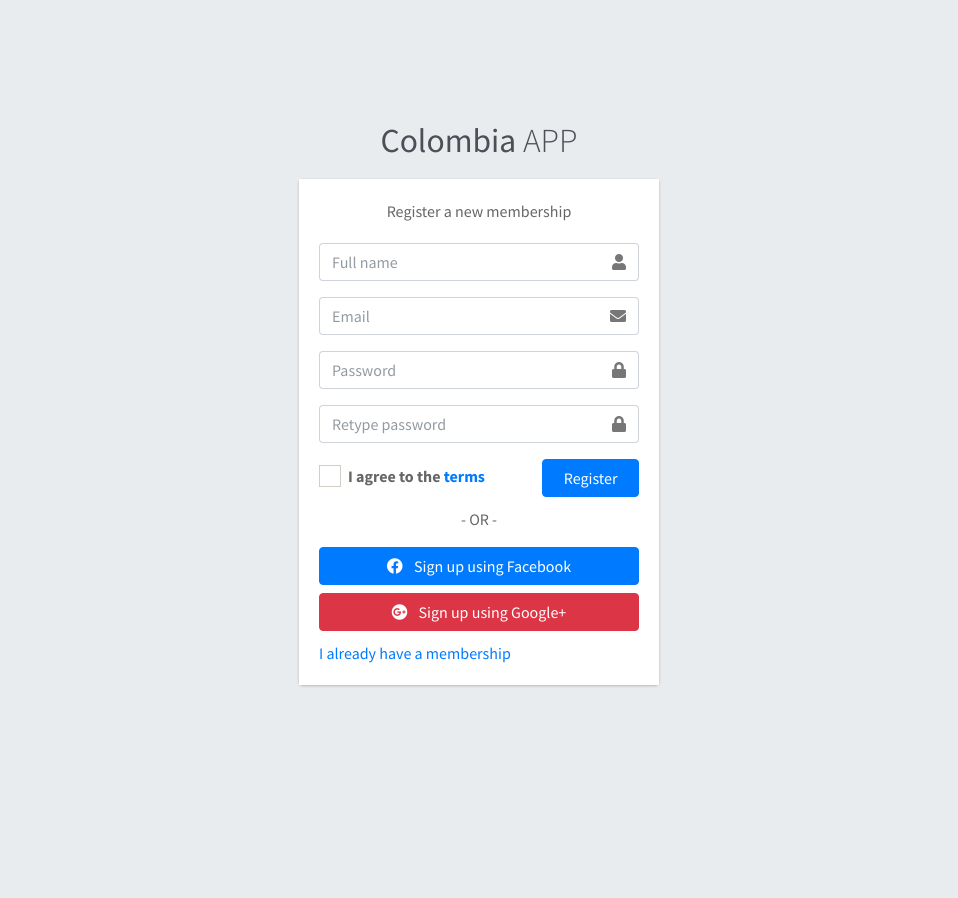
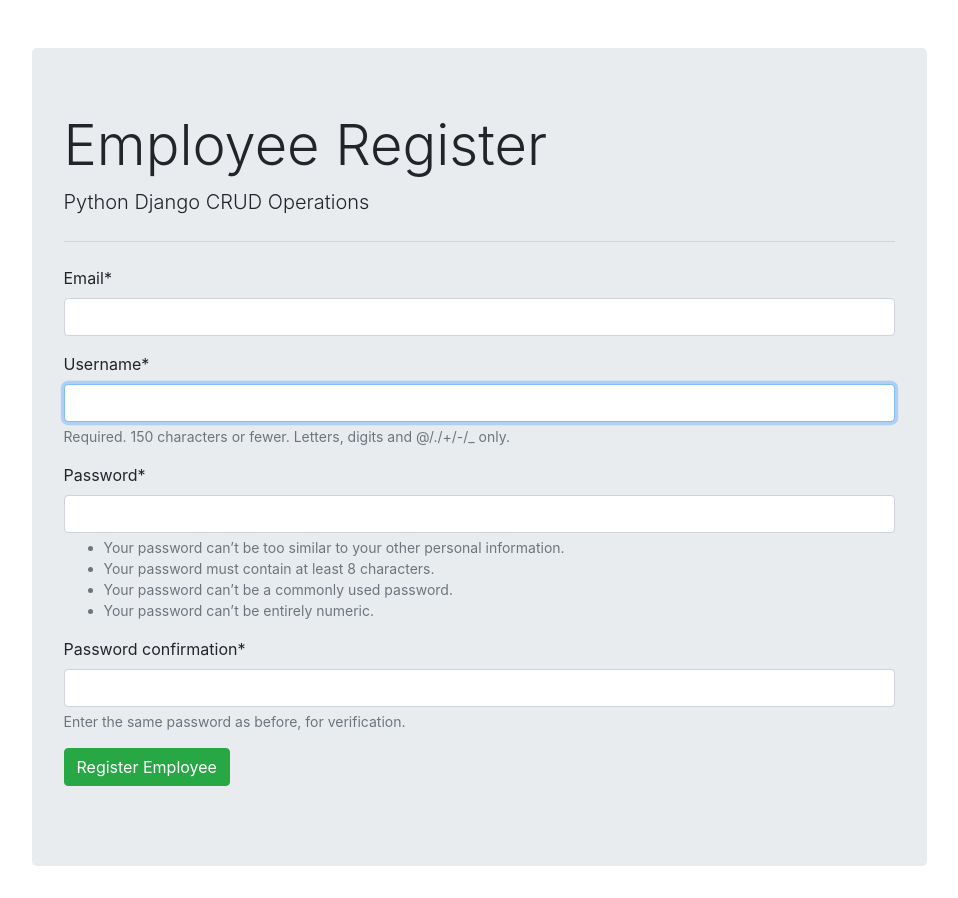
Before and after one commit to prajan11/django-postgresql-crud, a Django app: template employee_register/templates/employee_register/auth/register.html in a window 1280 px wide. Shown: the whole page, without its empty margins (161-1119 px from the left). Before the commit the page ends 687 px from the top, so only its background shows below. Run offline with Django 3.2, Linux system fonts and the light colour scheme; the template is opened without the code that fills it: values that come from a table or form of the project are taken from there, others are empty; some libraries are stand-ins or nearby versions.

Commit message:
Custom User Registration Done

```diff
--- a/employee_project/urls.py
+++ b/employee_project/urls.py
@@ -17,9 +17,11 @@
 from django.urls import path, include
 from django.conf import settings
 from django.conf.urls.static import static
+from employee_register import views
 
 urlpatterns = [
     path('admin/', admin.site.urls),
+    path('register/', views.register, name="register"),
     path('employee/', include('employee_register.urls'))
 ]
 
--- a/employee_register/forms.py
+++ b/employee_register/forms.py
@@ -1,5 +1,9 @@
 from django import forms
 from .models import Employee
+from django.contrib.auth import login, authenticate
+from django.contrib.auth.forms import UserCreationForm
+from django.db import models
+from django.contrib.auth.models import User
 
 class EmployeeForm(forms.ModelForm):
 
@@ -20,3 +24,10 @@
         self.fields['position'].empty_label = "Select Position"
         self.fields['emp_code'].required = False
         # self.fields['image'].required = False
+
+class RegisterForm(UserCreationForm):
+    email = forms.EmailField()
+
+    class Meta:
+        model = User
+        fields =fields = ('email', 'username', 'password1', 'password2')
--- a/employee_register/templates/employee_register/auth/register.html
+++ b/employee_register/templates/employee_register/auth/register.html
@@ -1,109 +1,14 @@
+{% extends 'employee_register/base.html' %}
+{% load crispy_forms_tags %}
 
-<!DOCTYPE html>
-<html>
-<head>
-    {% load static %}
-  <meta charset="utf-8">
-  <meta http-equiv="X-UA-Compatible" content="IE=edge">
-  <title>Colombia App | Registration Page</title>
-  <!-- Tell the browser to be responsive to screen width -->
-  <meta name="viewport" content="width=device-width, initial-scale=1">
+{% block content %}
 
-  <!-- Font Awesome -->
-  <link rel="stylesheet" href="{% static 'plugins/fontawesome-free/css/all.min.css' %}">
-  <!-- Ionicons -->
-  <link rel="stylesheet" href="https://code.ionicframework.com/ionicons/2.0.1/css/ionicons.min.css">
-  <!-- icheck bootstrap -->
-  <link rel="stylesheet" href="{% static 'plugins/icheck-bootstrap/icheck-bootstrap.min.css' %}">
-  <!-- Theme style -->
-  <link rel="stylesheet" href="{% static 'dist/css/adminlte.min.css' %}">
-  <!-- Google Font: Source Sans Pro -->
-  <link href="https://fonts.googleapis.com/css?family=Source+Sans+Pro:300,400,400i,700" rel="stylesheet">
-</head>
-<body class="hold-transition register-page">
-<div class="register-box">
-  <div class="register-logo">
-    <a href="../../index2.html"><b>Colombia</b> APP</a>
-  </div>
+  <form action="" method="POST" class="form-group">
+    {% csrf_token %}
+      {{ form|crispy }}
 
-  <div class="card">
-    <div class="card-body register-card-body">
-      <p class="login-box-msg">Register a new membership</p>
+      <button type="submit" class="btn btn-success">Register Employee</button>
 
-      <form action="../../index.html" method="post">
-        <div class="input-group mb-3">
-          <input type="text" class="form-control" placeholder="Full name">
-          <div class="input-group-append">
-            <div class="input-group-text">
-              <span class="fas fa-user"></span>
-            </div>
-          </div>
-        </div>
-        <div class="input-group mb-3">
-          <input type="email" class="form-control" placeholder="Email">
-          <div class="input-group-append">
-            <div class="input-group-text">
-              <span class="fas fa-envelope"></span>
-            </div>
-          </div>
-        </div>
-        <div class="input-group mb-3">
-          <input type="password" class="form-control" placeholder="Password">
-          <div class="input-group-append">
-            <div class="input-group-text">
-              <span class="fas fa-lock"></span>
-            </div>
-          </div>
-        </div>
-        <div class="input-group mb-3">
-          <input type="password" class="form-control" placeholder="Retype password">
-          <div class="input-group-append">
-            <div class="input-group-text">
-              <span class="fas fa-lock"></span>
-            </div>
-          </div>
-        </div>
-        <div class="row">
-          <div class="col-8">
-            <div class="icheck-primary">
-              <input type="checkbox" id="agreeTerms" name="terms" value="agree">
-              <label for="agreeTerms">
-               I agree to the <a href="#">terms</a>
-              </label>
-            </div>
-          </div>
-          <!-- /.col -->
-          <div class="col-4">
-            <button type="submit" class="btn btn-primary btn-block">Register</button>
-          </div>
-          <!-- /.col -->
-        </div>
-      </form>
+  </form>
 
-      <div class="social-auth-links text-center">
-        <p>- OR -</p>
-        <a href="#" class="btn btn-block btn-primary">
-          <i class="fab fa-facebook mr-2"></i>
-          Sign up using Facebook
-        </a>
-        <a href="#" class="btn btn-block btn-danger">
-          <i class="fab fa-google-plus mr-2"></i>
-          Sign up using Google+
-        </a>
-      </div>
-
-      <a href="login.html" class="text-center">I already have a membership</a>
-    </div>
-    <!-- /.form-box -->
-  </div><!-- /.card -->
-</div>
-<!-- /.register-box -->
-
-<!-- jQuery -->
-<script src="{% static 'plugins/jquery/jquery.min.js' %}"></script>
-<!-- Bootstrap 4 -->
-<script src="{% static 'plugins/bootstrap/js/bootstrap.bundle.min.js' %}"></script>
-<!-- AdminLTE App -->
-<script src="{% static 'dist/js/adminlte.min.js' %}"></script>
-</body>
-</html>
+{% endblock content %}
```
Also changed, not shown: employee_register/views.py (+11 -1 lines).
